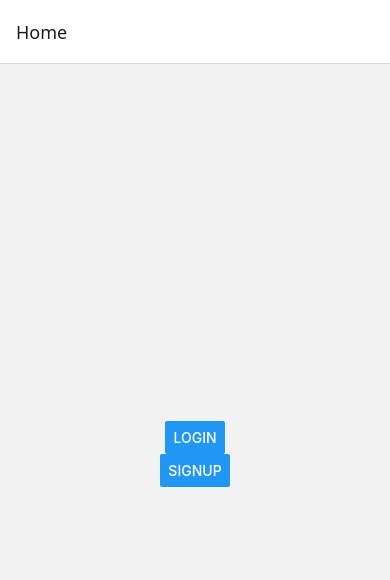
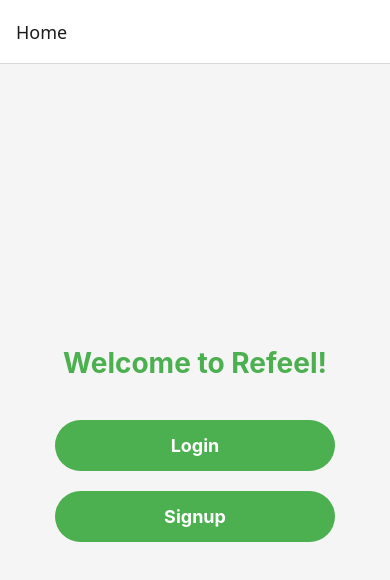
Before and after one commit to alexandru1c/refeelv2, a React Native app: screen /Home in a window 390 px wide. Shown: the top 580 px of the page. Built offline with nearby package versions, Linux system fonts and the light colour scheme; no server answers.

Commit message:
forgotten files to commit

```diff
--- a/firebaseContext.js
+++ b/firebaseContext.js
@@ -22,19 +22,10 @@ export function FirebaseAuthProvider({ children }) {
         const { data, error } = await supabase
           .from('users')
           .select('*')
-          .eq('user_id', firebaseUser.uid)
+          .eq('email', firebaseUser.email)
           .single();
 
         if (error || !data) {
-          // If user does not exist, create a new record in Supabase
-          const { error: insertError } = await supabase
-            .from('users')
-            .insert([
-              { user_id: firebaseUser.uid, name: firebaseUser.displayName || 'New User', balance: 0 },
-            ]);
-          if (insertError) {
-            console.error('Error inserting user data into Supabase:', insertError);
-          }
         }
       } else {
         // User is signed out
--- a/screens/BalanceScreen.js
+++ b/screens/BalanceScreen.js
@@ -1,43 +1,113 @@
 import React, { useEffect, useState } from 'react';
-import { View, Text } from 'react-native';
+import { View, Text, TextInput, Button, StyleSheet, Alert } from 'react-native';
 import { supabase } from '../supabase'; // Import the Supabase client
 import { getAuth } from 'firebase/auth';
 
 const BalanceScreen = () => {
   const [balance, setBalance] = useState(0);
   const [loading, setLoading] = useState(true);
+  const [amountToAdd, setAmountToAdd] = useState(''); // Store the amount to add
   const auth = getAuth();
   const user = auth.currentUser;
 
-  useEffect(() => {
+  // Fetch user data from Supabase
   const fetchUserData = async () => {
     if (user) {
       const { data, error } = await supabase
         .from('users')
         .select('balance')
-          .eq('user_id', user.uid)
-          .single();
+        .eq('email', user.email)
+        .single(); // Fetch single row for the user
 
       if (error) {
         console.error('Error fetching user balance:', error);
+        Alert.alert('Error', 'Could not fetch user balance');
       } else {
-          setBalance(data.balance);
+        setBalance(data.balance); // Update state with fetched balance
       }
       setLoading(false);
     }
   };
+
+  // Refetch user data on mount and when user changes
+  useEffect(() => {
     fetchUserData();
   }, [user]);
+
+  // Function to handle refetching the data
+  const refetchData = async () => {
+    setLoading(true); // Show loading while fetching data
+    await fetchUserData(); // Refetch the balance
+  };
+
+  // Function to handle adding balance
+  const handleAddBalance = async () => {
+    const amount = parseFloat(amountToAdd); // Convert input to number
+    if (isNaN(amount) || amount <= 0) {
+      Alert.alert('Invalid Amount', 'Please enter a valid amount to add.');
+      return;
+    }
+
+    if (user) {
+      // Update balance in Supabase
+      const { data, error } = await supabase
+        .from('users')
+        .update({ balance: balance + amount }) // Increase balance
+        .eq('email', user.email) // Find user by email
+        .single();
+
+      if (error) {
+        console.error('Error updating balance:', error);
+        Alert.alert('Error', 'Could not update balance');
+      } else {
+        await fetchUserData(); // Refetch the balance
+        setAmountToAdd(''); // Clear the input field after adding balance
+      }
+    }
+  };
 
   if (loading) {
     return <Text>Loading...</Text>;
   }
 
   return (
-    <View>
-      <Text>Your Balance: {balance}</Text>
+    <View style={styles.container}>
+      <Text style={styles.balanceText}>Your Balance: {balance}</Text>
+      <TextInput
+        style={styles.input}
+        value={amountToAdd}
+        onChangeText={setAmountToAdd}
+        placeholder="Enter amount to add"
+        keyboardType="numeric"
+      />
+      <Button title="Increase Balance" onPress={handleAddBalance} />
+      <Button title="Refetch Information" onPress={refetchData} style={styles.refetchButton} />
     </View>
   );
 };
 
+const styles = StyleSheet.create({
+  container: {
+    flex: 1,
+    justifyContent: 'center',
+    alignItems: 'center',
+    padding: 20,
+  },
+  balanceText: {
+    fontSize: 18,
+    marginBottom: 20,
+  },
+  input: {
+    borderWidth: 1,
+    borderColor: '#ccc',
+    width: '80%',
+    padding: 10,
+    marginVertical: 20,
+    textAlign: 'center',
+  },
+  refetchButton: {
+    marginTop: 10,
+  },
+});
+
 export default BalanceScreen;
--- a/screens/HomeScreen.js
+++ b/screens/HomeScreen.js
@@ -1,11 +1,24 @@
 import React from 'react';
-import { Button, View, StyleSheet } from 'react-native';
+import { View, Text, StyleSheet, TouchableOpacity } from 'react-native';
 
 export default function HomeScreen({ navigation }) {
   return (
     <View style={styles.container}>
-      <Button title="Login" onPress={() => navigation.navigate('Login')} />
-      <Button title="Signup" onPress={() => navigation.navigate('Signup')} />
+      <Text style={styles.title}>Welcome to Refeel!</Text>
+
+      <TouchableOpacity
+        style={styles.button}
+        onPress={() => navigation.navigate('Login')}
+      >
+        <Text style={styles.buttonText}>Login</Text>
+      </TouchableOpacity>
+
+      <TouchableOpacity
+        style={styles.button}
+        onPress={() => navigation.navigate('Signup')}
+      >
+        <Text style={styles.buttonText}>Signup</Text>
+      </TouchableOpacity>
     </View>
   );
 }
@@ -15,5 +28,27 @@ const styles = StyleSheet.create({
     flex: 1,
     justifyContent: 'center',
     alignItems: 'center',
+    backgroundColor: '#f5f5f5', // Light gray background
+    padding: 20,
+  },
+  title: {
+    fontSize: 28,
+    fontWeight: 'bold',
+    marginBottom: 40,
+    color: '#4CAF50', // Refeel's theme color (green)
+  },
+  button: {
+    backgroundColor: '#4CAF50', // Green color for buttons
+    paddingVertical: 15,
+    paddingHorizontal: 30,
+    borderRadius: 30,
+    marginBottom: 20,
+    width: '80%', // Button width will be 80% of the screen width
+    alignItems: 'center', // Center the text inside the button
+  },
+  buttonText: {
+    color: 'white',
+    fontSize: 18,
+    fontWeight: 'bold',
   },
 });
--- a/screens/SignupScreen.js
+++ b/screens/SignupScreen.js
@@ -1,8 +1,10 @@
 import React, { useState } from 'react';
 import { Button, TextInput, View, Alert, StyleSheet } from 'react-native';
 import { getAuth, createUserWithEmailAndPassword } from 'firebase/auth';
+import { supabase } from './../supabase'; // Assuming supabase client is also correctly initialized
 
 export default function SignupScreen({ navigation }) {
+  const [name, setName] = useState('');
   const [email, setEmail] = useState('');
   const [password, setPassword] = useState('');
   const auth = getAuth();
@@ -10,6 +12,15 @@ export default function SignupScreen({ navigation }) {
   const handleSignup = async () => {
     try {
       await createUserWithEmailAndPassword(auth, email, password);
+      // If user does not exist, create a new record in Supabase
+      const { error: insertError } = await supabase
+        .from('users')
+        .insert([
+          { name: name, balance: 0, email:email },
+        ]);
+      if (insertError) {
+        console.error('Error inserting user data into Supabase:', insertError);
+      }
       Alert.alert('Success', 'Account created. Please log in.');
       navigation.navigate('Login');
     } catch (error) {
@@ -19,6 +30,13 @@ export default function SignupScreen({ navigation }) {
 
   return (
     <View style={styles.container}>
+          <TextInput
+        style={styles.input}
+        placeholder="Nume"
+        value={name}
+        onChangeText={setName}
+        autoCapitalize="none"
+      />
       <TextInput
         style={styles.input}
         placeholder="Email"
```
Lines whose indentation alone changed are shown as unchanged.
